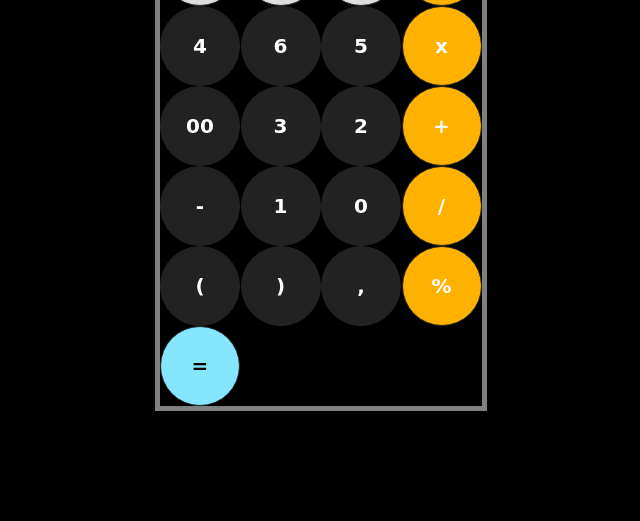
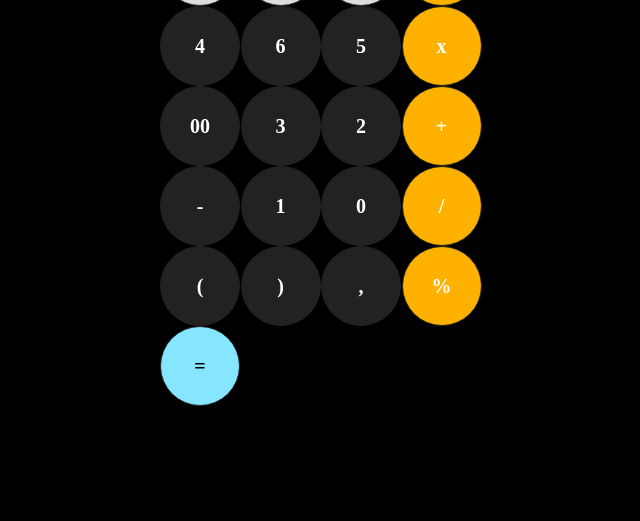
Before and after one commit to ajigo77/Calculator, a plain HTML site: page index.html in a window 1280 px wide. Shown: the part 279-800 px from the top of the page, without its empty margins (319-959 px from the left). Drawn offline with nearby package versions, Linux system fonts and the light colour scheme.

Commit message:
Update style.css

```diff
--- a/style.css
+++ b/style.css
@@ -16,9 +16,8 @@ body {
     position: relative;
     display:grid;
     cursor: pointer;
-    font-family: cursive;
+    font-family: 'Comic-sans';
     font-size: 20px;
-    border: 5px solid grey;
 }
 
 .value {
```
